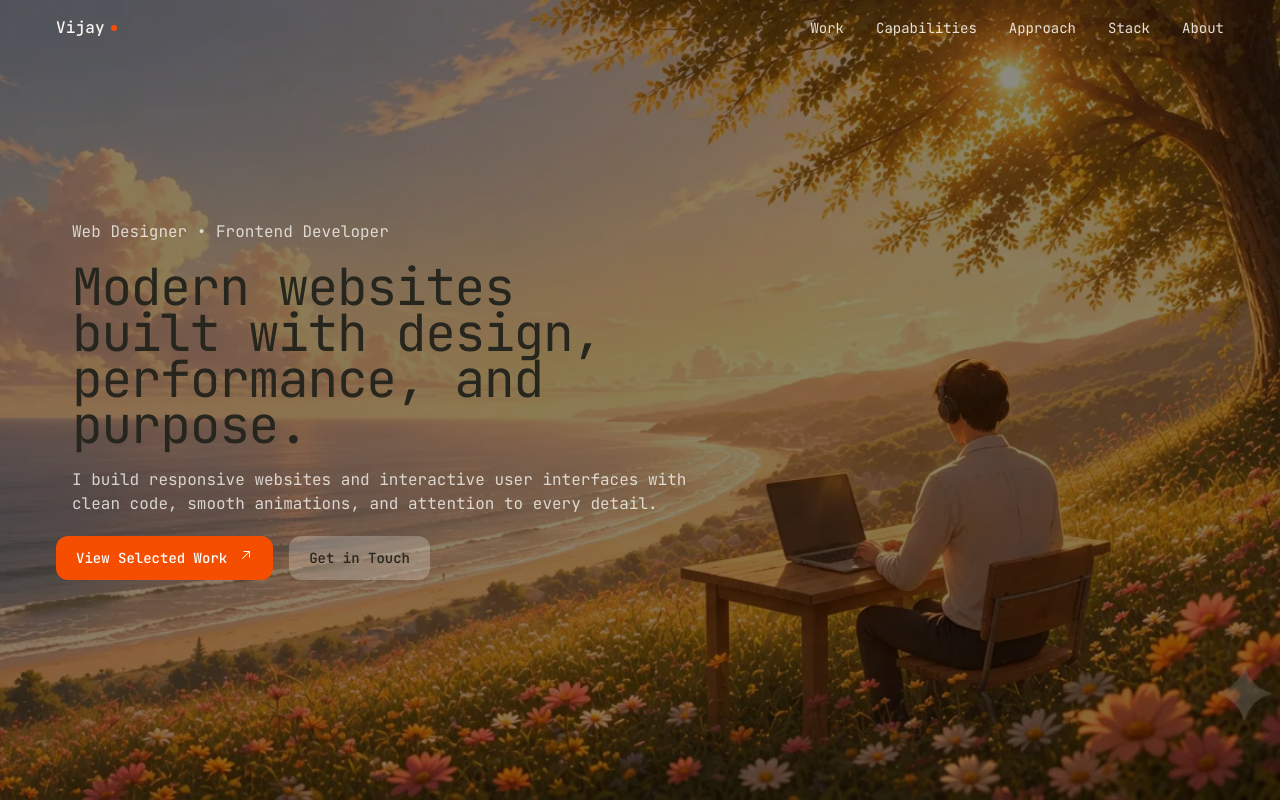
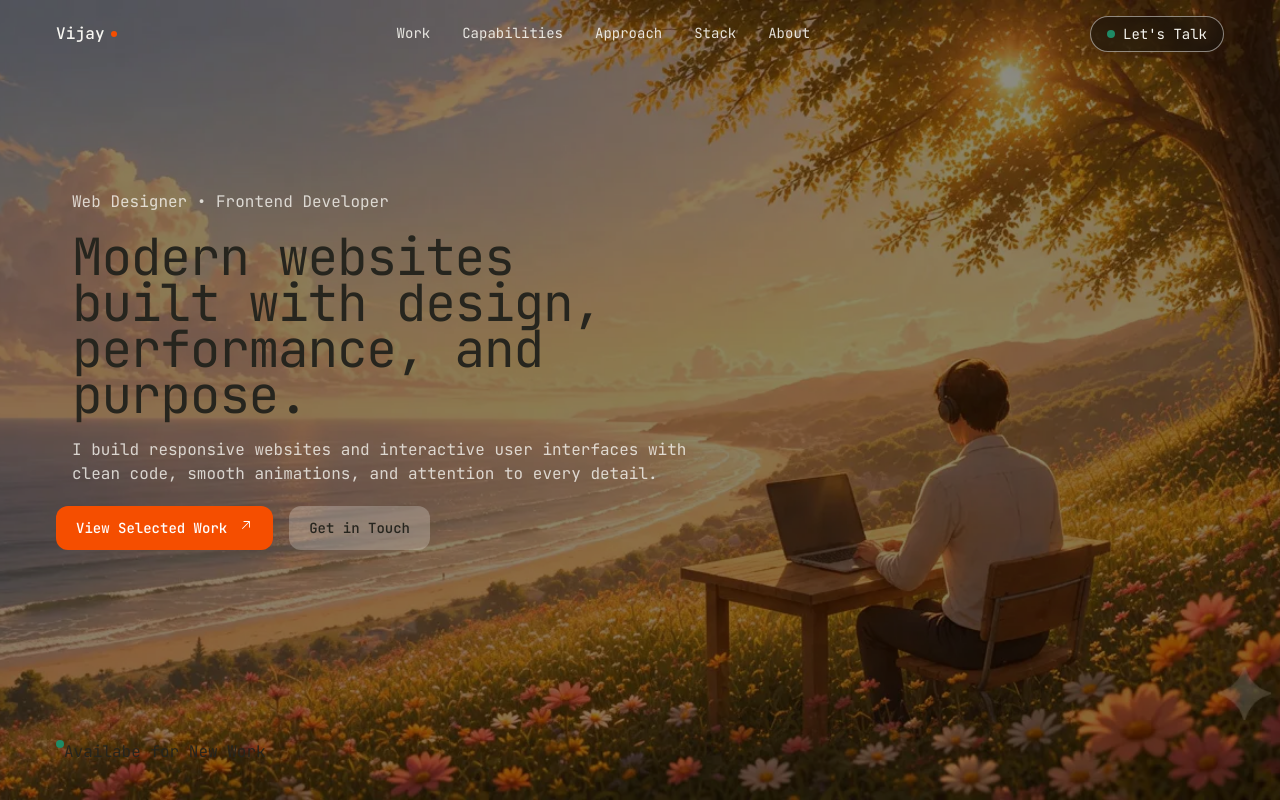
Before and after one commit to Vijaysinghnegi007/project_one, a Next.js app: page / in a window 1280 px wide. Built offline with nearby package versions, Linux system fonts and the light colour scheme; no server answers.

Commit message:
fifth commit

```diff
--- a/app/page.tsx
+++ b/app/page.tsx
@@ -1,7 +1,11 @@
 // We'll replace this piece by piece as we build each section in the video.
 // import Hero from "@/components/hero";
-import Hero2 from "@/components/hero2";
-export default function HomePage() {
+import Hero2 from "@/components/hero2"
+import  {getLocation} from "@/lib/location"
+export default async function HomePage() {
+
+  const location = await getLocation()
+  console.log(location)
   return (
     <main className="relative">
       {/* <Hero></Hero> */}
--- a/components/header.tsx
+++ b/components/header.tsx
@@ -17,11 +17,25 @@ const header = () => {
 
           <nav className="flex items-center gap-8 text-sm text-overlay-cream/90">
             {NAV_LINKS.map((link) => (
-              <Link key={link.href} href={link.href}>
+              <Link
+                key={link.href}
+                href={link.href}
+                className="border-b-2 border-transparent transition-all duration-300  ease-out hover:border-overlay-cream/70 active:border-overlay-cream"
+              >
                 {link.label}
               </Link>
             ))}
           </nav>
+
+          <div className="flex justify-between items-center">
+            <Link
+              href="#contact"
+              className="h-9 items-center gap-2 rounded-full border px-4 py-2 text-sm transition-all flex border-overlay-cream/50 bg-overlay-ink/50 text-overlay-cream backdrop-blur-sm hover:bg-overlay-ink/70"
+            >
+              <span className="size-2 rounded-full bg-success" />
+              Let's Talk
+            </Link>
+          </div>
         </div>
       </div>
     </header>
--- a/components/hero2.tsx
+++ b/components/hero2.tsx
@@ -19,11 +19,8 @@ const hero2 = () => {
         <div className="absolute inset-0 bg-black/45" />
 
         <div className="relative z-10 flex h-full flex-col ">
-
           <div className="flex flex-1 items-center">
-
             <div className="side-width">
-
               <div className="max-w-2xl px-4">
                 <p className="text-overlay-cream/80">
                   Web Designer &#8226; Frontend Developer
@@ -46,10 +43,22 @@ const hero2 = () => {
                     View Selected Work <ArrowUpRightIcon className="" />
                   </Link>
                 </Button>
-                <Button variant={"ghost"} className="bg-overlay-cream/25 hover:bg-overlay-cream/15 ">
+                <Button
+                  variant={"ghost"}
+                  className="bg-overlay-cream/25 hover:bg-overlay-cream/15 "
+                >
                   Get in Touch
                 </Button>
               </div>
+            </div>
+          </div>
+
+          <div className="shrink-0 pb-7 sm:pb-9">
+            <div className="side-width">
+              <p className="flex ">
+                <span className="size-2 rounded-full bg-success" />
+                <span>Availabe for New Work</span>
+              </p>
             </div>
           </div>
         </div>
--- /dev/null
+++ b/lib/location.ts
@@ -0,0 +1,47 @@
+const FALLBACK = {
+  city: "Dehradun",
+  region: "Uttarakhand",
+  latitude: 30.33,
+  longitude: 78.06,
+  timezone: "Asia/Kolkata",
+};
+
+type UserLocation = {
+  city: string;
+  region: string;
+  latitude: number;
+  longitude: number;
+  timezone: string;
+};
+
+export async function getLocation(): Promise<UserLocation> {
+  try {
+    const res = await fetch("https://ipapi.co/json/", {
+      cache: "no-store",
+    });
+
+    if (!res.ok) {
+      throw new Error("Failed to fetch location.");
+    }
+
+    const data = await res.json();
+
+    return {
+      city: (data.city ?? FALLBACK.city).toLowerCase(),
+      region: (data.region ?? FALLBACK.region).toLowerCase(),
+      latitude:
+        typeof data.latitude === "number"
+          ? data.latitude
+          : FALLBACK.latitude,
+      longitude:
+        typeof data.longitude === "number"
+          ? data.longitude
+          : FALLBACK.longitude,
+      timezone: data.timezone ?? FALLBACK.timezone,
+    };
+  } catch (error) {
+    console.error("Location fetch failed:", error);
+
+    return FALLBACK;
+  }
+}
```
